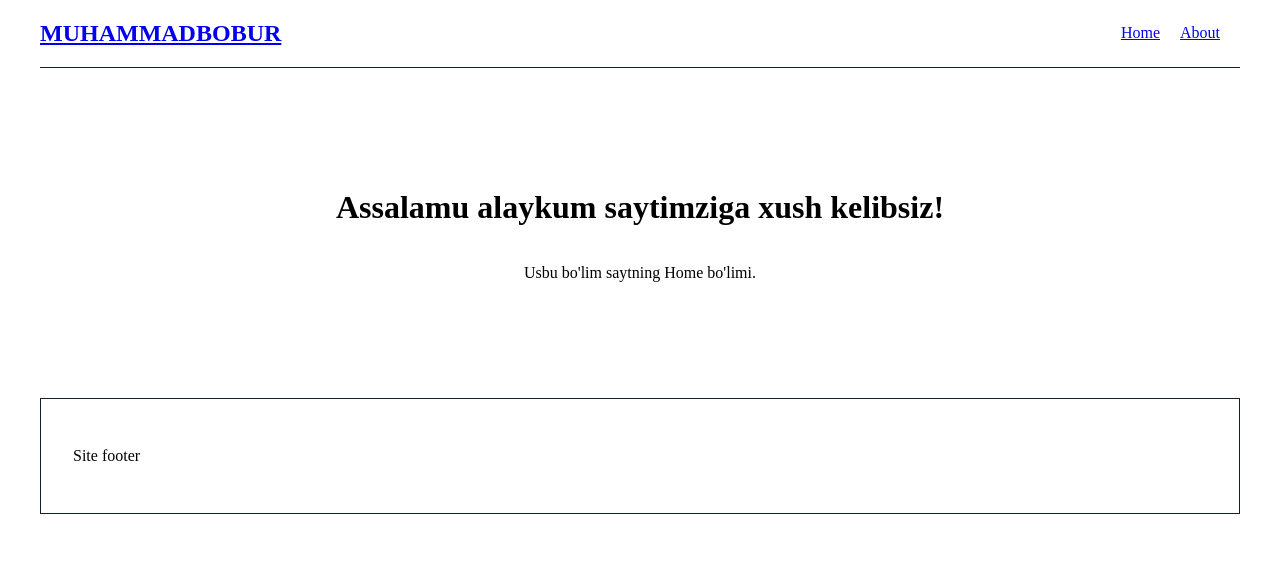
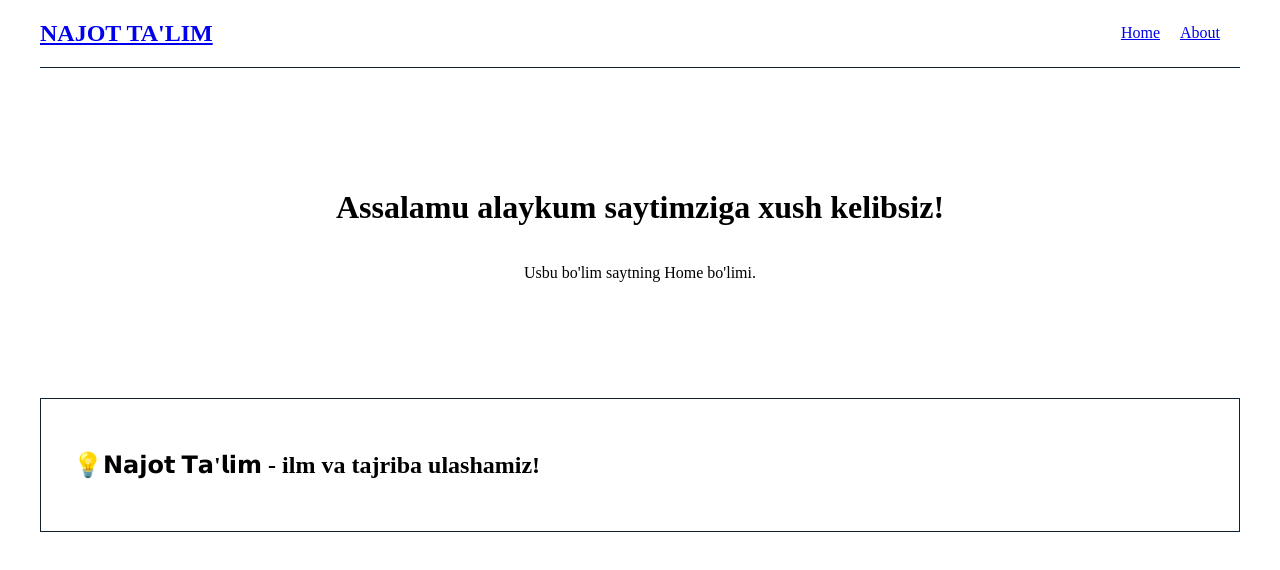
Before and after one commit to Muhammadboburshoh/react-portfolio, a React (Create React App) app: page / in a window 1280 px wide. Shown: the top 570 px of the page. Built offline with nearby package versions, Linux system fonts and the light colour scheme.

Commit message:
Add about page style

```diff
--- a/src/Navbar/Navbar.jsx
+++ b/src/Navbar/Navbar.jsx
@@ -7,7 +7,7 @@ function Navbar () {
     <>
       <nav className="site-navbar">
         <h2 className="header-logo">
-          <Link className="haeder-link" to="/">MUHAMMADBOBUR</Link>
+          <Link className="haeder-link" to="/">NAJOT TA'LIM</Link>
         </h2>
 
         <ul className="menu">
--- a/src/Pages/About/Main/Main.css
+++ b/src/Pages/About/Main/Main.css
@@ -1,4 +1,4 @@
 .about-main {
-  /* border: 1px solid #123; */
-  /* padding: 5rem; */
+  padding-top: 50px;
+  padding-bottom: 50px;
 }
--- a/src/Pages/About/Main/Main.jsx
+++ b/src/Pages/About/Main/Main.jsx
@@ -4,13 +4,10 @@ function Main () {
 
   return (
     <main className="about-main">
-      <h2>Negadur shu sherni joylagim keldi.</h2>
+      <h2>⚡️ Uzoq kutilgan ochiq darslarga marhamat!</h2>
 
-      <p></p>
-      {/* <p>Boshginamga ag'nagan katta tog'lar alvido, <br/>
-      Men ketarman xasratlanib qalbi sog'lar alvido. <br/>
-      Bu dunyoning shum ishlariga nav nihollar tabraning, <br/>
-      Esliroq bog'boni yo'q, qoldi bog'lar alvido</p> */}
+      <p>Eʼtibor bergan boʻlsangiz, Najot Taʼlim soʻnggi paytlarda ochiq darslar oʻtkazish borasida kamnamo boʻlib qoldi. Ziyrak kuzatuvchilarimiz buni sezib, ochiq va jonli muloqotlarni sogʻinishganini ham bildirishdi. Obunachilarimiz tomonidan ochiq darslarni o'tkazish bo'yicha bildirilgan takliflarini inobatga olgan holda 2021-yilning ilk ochiq va jonli muloqotlarni tashkil etishga qaror qildik. Ushbu ochiq darsga ustozlarimiz alohida tayyorgarlik koʻrishmoqda. IT sohasidagi yangiliklar, shu bilan birga motivatsion fikrlarni sizga yetkazishni maqsad qilishgan. Axir IT sohasi kun sayin, hatto, har soatda taraqqiy etib borayapdi. Bu esa barchamizdan izlanish, mehnat qilishni talab etadi.</p>
+
     </main>
   )
 }
--- a/src/Pages/Footer/Footer.jsx
+++ b/src/Pages/Footer/Footer.jsx
@@ -4,7 +4,7 @@ function Footer () {
 
   return (
     <footer className="home-footer">
-      <p>Site footer</p>
+      <h2>💡𝗡𝗮𝗷𝗼𝘁 𝗧𝗮'𝗹𝗶𝗺 - ilm va tajriba ulashamiz!</h2>
     </footer>
   )
 }
```
